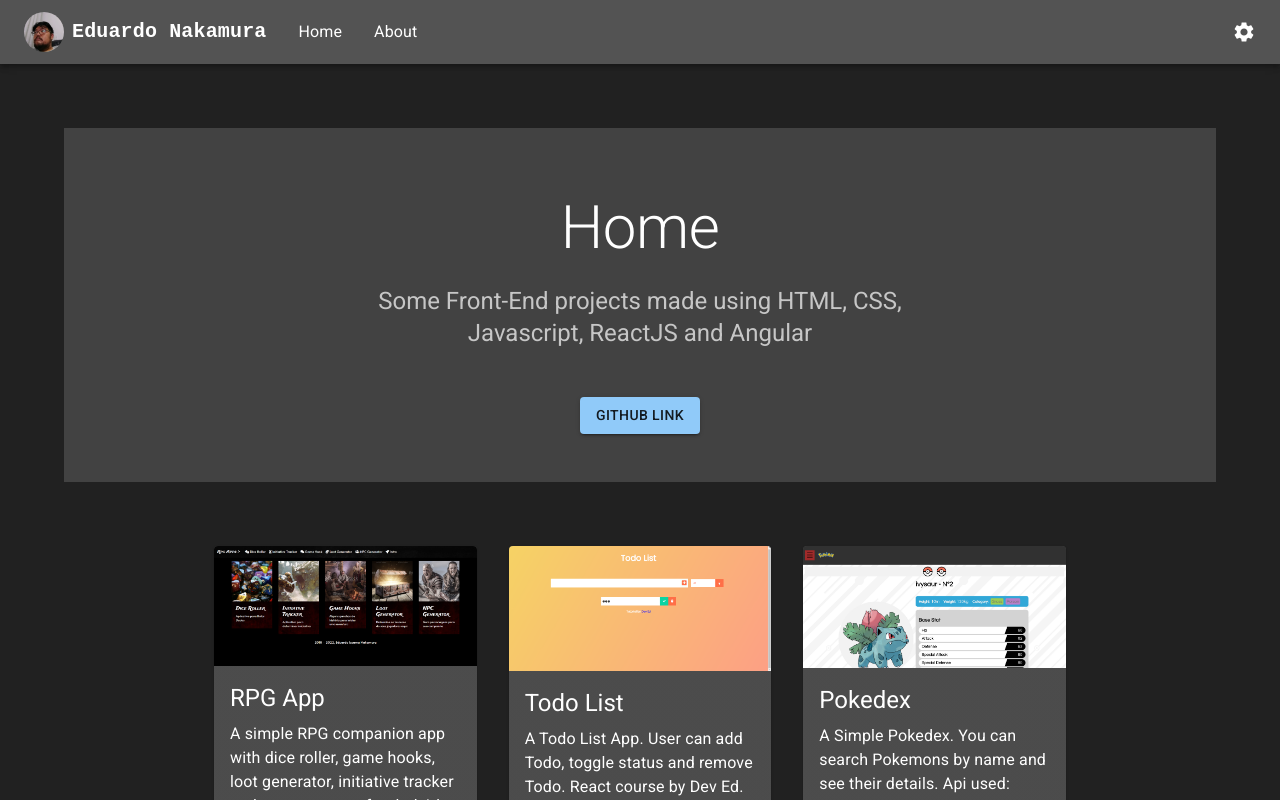
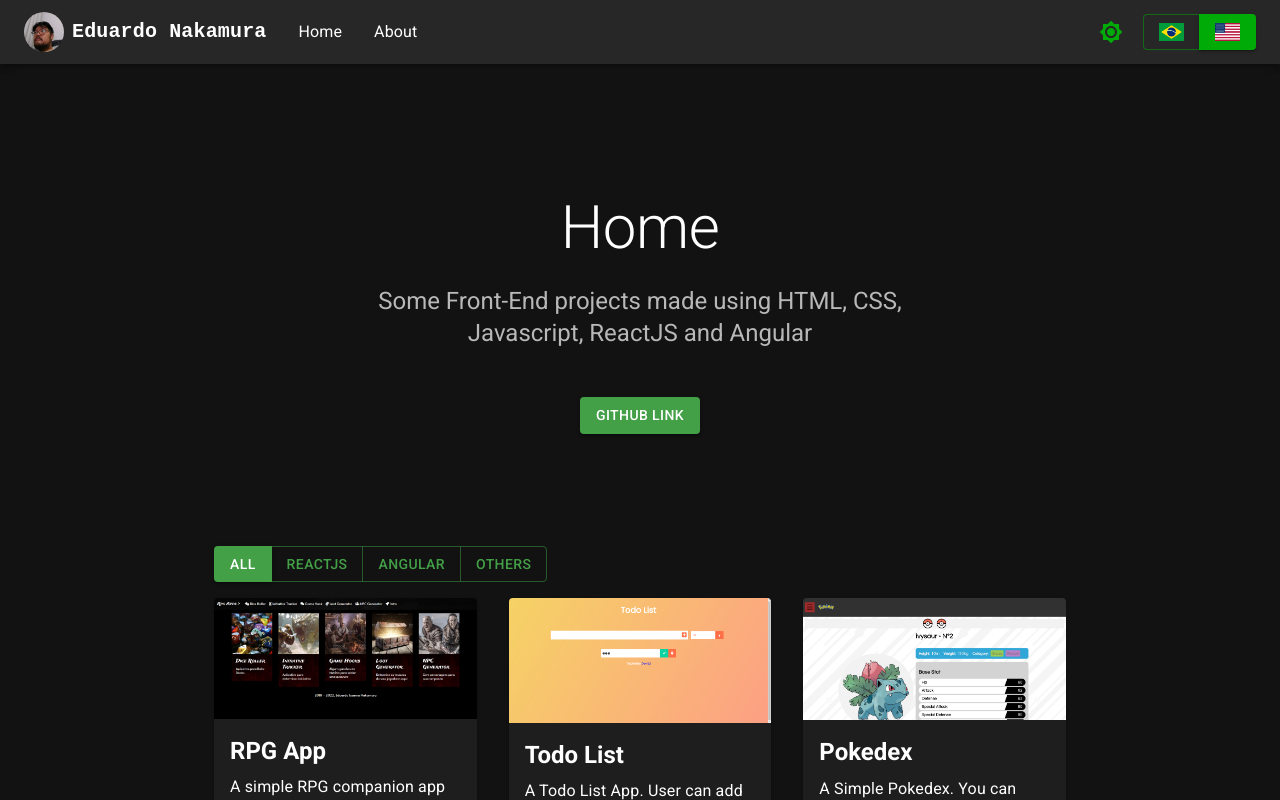
Before and after one commit to eduardo-nakamura/portfolio, a React (Create React App) app: page /#/home in a window 1280 px wide. Shown: the top 800 px of the page. Built offline with nearby package versions, Linux system fonts and the light colour scheme.

Commit message:
comimint msg

```diff
--- a/public/locales/br/translation.json
+++ b/public/locales/br/translation.json
@@ -31,6 +31,8 @@
   "toggleDark": "Ativar Modo Escuro",
   "toggleLight": "Ativar Modo Claro",
   "language": "Linguagem",
+  "all": "Todos",
+  "others": "Outros",
   "footer": {
     "part1": "E-mail para contato"
   }
--- a/public/locales/en/translation.json
+++ b/public/locales/en/translation.json
@@ -6,21 +6,21 @@
     "page": "Link Page",
     "repository": "Repository"
   },
-    "repository":{
-      "rpg-apps-angular":"RPG App",
-      "rpg-apps-angular-desc":"A simple RPG companion app with dice roller, game hooks, loot generator, initiative tracker and npc generator for dnd 4th edition",
-      "todo-app":"Todo List",
-      "todo-app-desc":"A Todo List App. User can add Todo, toggle status and remove Todo. React course by Dev Ed.",
-      "pokedex":"Pokedex",
-      "pokedex-desc":"A Simple Pokedex. You can search Pokemons by name and see their details. Api used: pokeapi",
-      "wwe-trivia-rumble":"WWE Trivia Rumble",
-      "wwe-trivia-rumble-desc":"A list with trivia questions related to WWE. You can filter by typing the question on the input box. ",
-      "alura-cursos":"Alura Repository",
-      "alura-cursos-desc":"Files from the Alura Classes",
-      "tour-of-heroes":"Tour of Heroes",
-      "tour-of-heroes-desc":"Angular Tutorial. List of Super Heroes",
-      "lost-judgement-tsx":"Lost Judgement Material List",
-      "lost-judgement-tsx-desc":"Material List for the game Lost Judgement"
+  "repository": {
+    "rpg-apps-angular": "RPG App",
+    "rpg-apps-angular-desc": "A simple RPG companion app with dice roller, game hooks, loot generator, initiative tracker and npc generator for dnd 4th edition",
+    "todo-app": "Todo List",
+    "todo-app-desc": "A Todo List App. User can add Todo, toggle status and remove Todo. React course by Dev Ed.",
+    "pokedex": "Pokedex",
+    "pokedex-desc": "A Simple Pokedex. You can search Pokemons by name and see their details. Api used: pokeapi",
+    "wwe-trivia-rumble": "WWE Trivia Rumble",
+    "wwe-trivia-rumble-desc": "A list with trivia questions related to WWE. You can filter by typing the question on the input box. ",
+    "alura-cursos": "Alura Repository",
+    "alura-cursos-desc": "Files from the Alura Classes",
+    "tour-of-heroes": "Tour of Heroes",
+    "tour-of-heroes-desc": "Angular Tutorial. List of Super Heroes",
+    "lost-judgement-tsx": "Lost Judgement Material List",
+    "lost-judgement-tsx-desc": "Material List for the game Lost Judgement"
   },
   "invoices": "Invoices",
   "about": {
@@ -31,6 +31,8 @@
   "toggleDark": "Toggle Dark Mode",
   "toggleLight": "Toggle Light Mode",
   "language": "Language",
+  "all": "All",
+  "others": "Others",
   "footer": {
     "part1": "Contact E-mail:"
   }
--- a/src/App.tsx
+++ b/src/App.tsx
@@ -12,16 +12,18 @@ import Container from '@mui/material/Container';
 const theme = createTheme({
   palette: {
     mode: 'light',
-    // primary: {
-    //   main: '#90caf9',
-    // },
-    // secondary: {
-    //   main: '#f48fb1',
-    // },
-    // background: {
-    //   default: '#212121',
-    //   paper: '#424242',
-    // },
+    primary: {
+      light: '#757ce8',
+      main: '#3f50b5',
+      dark: '#002884',
+      contrastText: '#fff',
+    },
+    secondary: {
+      light: '#ff7961',
+      main: '#f44336',
+      dark: '#ba000d',
+      contrastText: '#000',
+    },
   },
 });
 
@@ -29,15 +31,19 @@ const darkTheme = createTheme({
   palette: {
     mode: 'dark',
     primary: {
-      main: '#90caf9',
+      main: '#43a047',
+      light: '#76d275',
+      dark: '#00701a',
     },
     secondary: {
-      main: '#f48fb1',
+      main: '#00ab08',
+      light: '#26d701',
+      dark: '#016e06',
     },
-    background: {
-      default: '#212121',
-      paper: '#424242',
-    },
+    // background: {
+    //   default: '#212121',
+    //   paper: '#424242',
+    // },
   },
 });
 
--- a/src/components/header.tsx
+++ b/src/components/header.tsx
@@ -2,9 +2,10 @@ import { useState, useEffect } from 'react';
 import { getLinks } from "../assets/data"
 import { useTranslation } from 'react-i18next';
 import aboutAvatar from "../assets/picture.png";
+import { useTheme } from '@mui/material/styles';
 
 import {
-  List, ListItem, ListItemButton,  ListItemText, Drawer, Avatar, AppBar, Box, Toolbar, IconButton, Typography, Menu, Container, Button, ButtonGroup, Tooltip, MenuItem
+  List, ListItem, ListItemButton, ListItemText, Drawer, Avatar, AppBar, Box, Toolbar, IconButton, Typography, Menu, Container, Button, ButtonGroup, Tooltip, MenuItem
 } from '@mui/material';
 
 import MenuIcon from '@mui/icons-material/Menu';
@@ -22,7 +23,7 @@ const ResponsiveAppBar = (props: any) => {
   const { t, i18n } = useTranslation();
   let menuLinks = getLinks();
   const [state, setState] = useState({ left: false, right: false });
-
+  const theme = useTheme();
 
 
   const toggleDrawer =
@@ -132,12 +133,25 @@ const ResponsiveAppBar = (props: any) => {
             {menuLinks.map((page, index) => (
               <Link className="btn-header" key={'btn-' + index} to={page.location}>{t(page.name)}</Link>
             ))}
+          </Box>
+          <Box sx={{ flexGrow: 0, display: { xs: 'none', md: 'flex' } }}>
 
+            <Button color="secondary" onClick={() => props.setTheme(!props.themeSelect)}>
+              {props.themeSelect ? <Brightness7Icon /> : <Brightness4Icon />}
 
+            </Button>
+            <ButtonGroup color="secondary">
+
+              <Button onClick={() => i18n.changeLanguage('br')} variant={i18n.resolvedLanguage === 'br' ? "contained" : "outlined"}>
+                <img style={{ width: '25px' }} src={BrIcon} alt="Português Brasileior" />
+              </Button>
+              <Button onClick={() => i18n.changeLanguage('en')} variant={i18n.resolvedLanguage === 'en' ? "contained" : "outlined"}>
+                <img style={{ width: '25px' }} src={UsIcon} alt="English" />
+              </Button>
+            </ButtonGroup>
           </Box>
-
-          <Box sx={{ flexGrow: 0 }}>
-            <Tooltip title="Open settings">
+          <Box sx={{ flexGrow: 0, display: { xs: 'flex', md: 'none' } }}>
+            <Tooltip title="Open settings" >
               <IconButton onClick={toggleDrawer('right', true)} sx={{ p: 0 }}>
                 <SettingsIcon />
               </IconButton>
@@ -158,7 +172,7 @@ const ResponsiveAppBar = (props: any) => {
 
                   <ListItem >
                     <Box>
-                      <Typography sx={{pb:1}}>{t("language")} </Typography>
+                      <Typography sx={{ pb: 1 }}>{t("language")} </Typography>
                       <ButtonGroup>
                         <Button onClick={() => i18n.changeLanguage('br')} variant={i18n.resolvedLanguage === 'br' ? "contained" : "outlined"}>
                           <img style={{ width: '25px' }} src={BrIcon} alt="Português Brasileior" />
--- a/src/pages/About.tsx
+++ b/src/pages/About.tsx
@@ -21,19 +21,11 @@ export default function About() {
 
     return (
         <>
-            <Box sx={{ textAlign: 'center', pb: 5 }}>
+            <Box sx={{ textAlign: 'center', pb: 3 }}>
                 <img alt="Eduardo Nakamura" src={aboutAvatar}
-                    style={{ width: '50%', maxWidth: '250px', borderRadius: '50%' }} />
+                    style={{ width: '50%', maxWidth: '200px', borderRadius: '50%' }} />
             </Box>
-            {/*
-            <Typography component="h1"
-                variant="h2"
-                align="center"
-                color="text.primary"
-                gutterBottom>
-                {t('about')}
-            </Typography> */}
-            <Typography component="h1" variant="h3" align="center" color="text.secondary" paragraph>
+            <Typography component="h1" variant="h4" align="center" color="text.secondary" paragraph>
                 Eduardo Issamu Nakamura
             </Typography>
             <Typography variant="h5" align="center" color="text.secondary" paragraph>
--- a/src/pages/Home.tsx
+++ b/src/pages/Home.tsx
@@ -1,17 +1,27 @@
 import { useTranslation } from 'react-i18next';
+import { useState, useEffect } from 'react';
+
 import {
     Typography, Box, Container, Stack, Button, Grid,
     Card,
     CardMedia,
     CardContent,
-    CardActions
+    CardActions,
+    ButtonGroup
 } from '@mui/material';
-import {projectsList} from "../assets/data"
+import { projectsList } from "../assets/data"
 import { Link } from "react-router-dom";
 
 export default function Home() {
     const { t } = useTranslation();
+    const [filter, setFilter] = useState("");
+    const [rows, setRows] = useState(projectsList);
 
+    useEffect(() => {
+        const results = projectsList.filter((prj) => prj.type.toLowerCase().includes(filter.toLowerCase()));
+
+        setRows(results)
+      }, [filter]);
     return (
         <>
 
@@ -47,8 +57,16 @@ export default function Home() {
                 </Container>
             </Box>
             <Container sx={{ py: 8 }} maxWidth="md">
+                <ButtonGroup sx={{pb:2}}>
+                    <Button variant={filter === '' ? "contained" : "outlined"} onClick={() => setFilter("")}>{t("all")}</Button>
+                    <Button variant={filter === 'React' ? "contained" : "outlined"} onClick={() => setFilter("React")}>ReactJS</Button>
+                    <Button variant={filter === 'Angular' ? "contained" : "outlined"} onClick={() => setFilter("Angular")}>Angular</Button>
+                    <Button variant={filter === 'ETC' ? "contained" : "outlined"} onClick={() => setFilter("ETC")}>{t("others")}</Button>
+
+                </ButtonGroup>
+
                 <Grid container spacing={4}>
-                    {projectsList.map((card) => (
+                    {rows.map((card) => (
                         <Grid item key={card.git} xs={12} sm={6} md={4}>
                             <Card
                                 sx={{ height: '100%', display: 'flex', flexDirection: 'column' }}
@@ -64,10 +82,10 @@ export default function Home() {
                                 />
                                 <CardContent sx={{ flexGrow: 1 }}>
                                     <Typography gutterBottom variant="h5" component="h2">
-                                        {t(`repository.${card.git}`)}
+                                        <strong>{t(`repository.${card.git}`)}</strong>
                                     </Typography>
                                     <Typography>
-                                    {t(`repository.${card.git}-desc`)}
+                                        {t(`repository.${card.git}-desc`)}
                                     </Typography>
                                 </CardContent>
                                 <CardActions>
```
Lines whose indentation alone changed are shown as unchanged.
